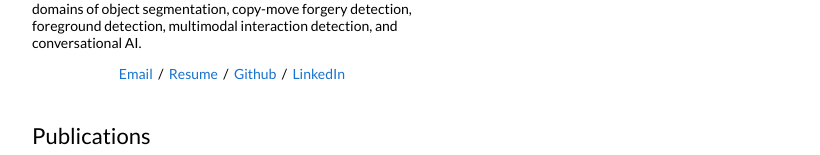
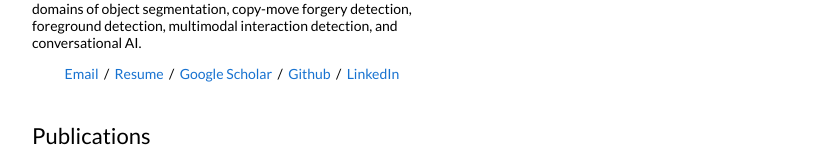
Before and after one commit to mohiitaa/mohiitaa.github.io, a plain HTML site: page index.html in a window 1280 px wide. Shown: the part 627-782 px from the top of the page, without its empty margins (228-1048 px from the left). Drawn offline with Linux system fonts and the light colour scheme.

Commit message:
add google scholar

```diff
--- a/index.html
+++ b/index.html
@@ -120,7 +120,7 @@
               <p align=center>
                 <a href="mailto:chowdhury.mohita@gmail.com">Email</a> &nbsp/&nbsp
                 <a href="Mohita_Chowdhury_CV_.pdf">Resume</a> &nbsp/&nbsp
-
+                <a href="https://scholar.google.com/citations?user=4Ad_LG4AAAAJ&hl=en"> Google Scholar </a> &nbsp/&nbsp
                 <a href="http://www.github.com/mohiitaa"> Github </a> &nbsp/&nbsp
                 <a href="http://www.linkedin.com/in/mohiitaa/"> LinkedIn </a>
               </p>
```
